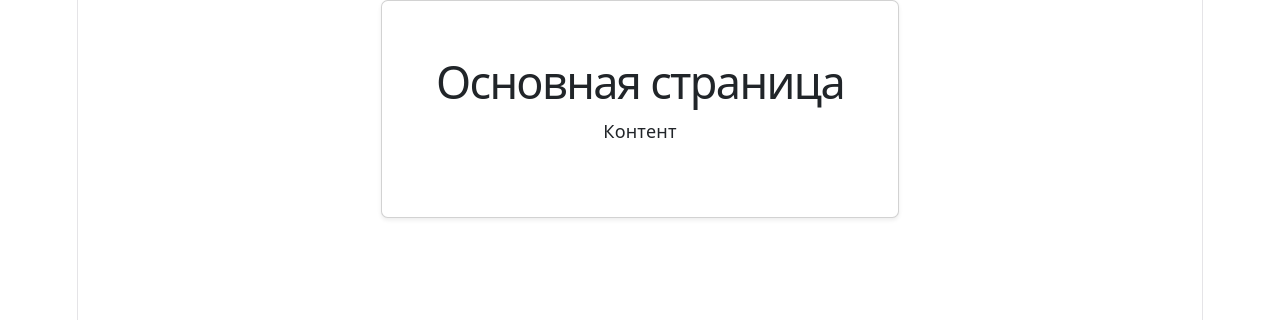
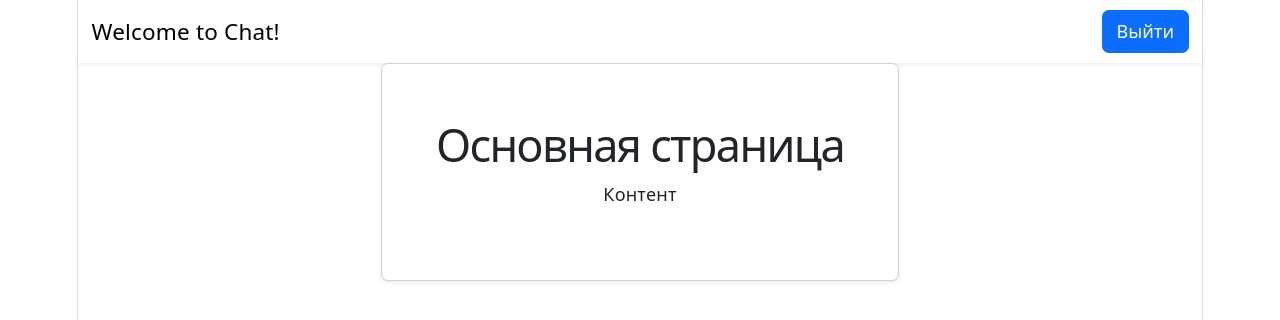
Before and after one commit to NastyaSinitsyna/frontend-project-12, a React app in the folder frontend/: page / in a window 1280 px wide. Shown: the top 320 px of the page. Built offline with nearby package versions, Linux system fonts and the light colour scheme; sample sign-in values are in the browser's storage; the HTML template or start-up script is replaced by a standard one.

Commit message:
added navbar and logout components

```diff
--- a/frontend/src/App.jsx
+++ b/frontend/src/App.jsx
@@ -1,9 +1,12 @@
 import { BrowserRouter, Routes, Route, Navigate, useLocation } from 'react-router-dom'
-import { useSelector } from 'react-redux'
+import { Button, Container, Navbar } from 'react-bootstrap'
+import { useDispatch, useSelector } from 'react-redux'
 
 import MainPage from './components/MainPage.jsx'
 import AuthorizationPage from './components/AuthorizationPage.jsx'
 import NotFoundPage from './components/NotFoundPage.jsx'
+
+import { logOut } from './slices/authSlice.js'
 
 
 const PrivateRoute = ({ children}) => {
@@ -14,9 +17,34 @@ const PrivateRoute = ({ children}) => {
   )
 }
 
+const LogOutButton = () => {
+  const dispatch = useDispatch()
+  const loggedIn = useSelector(state => state.authData.loggedIn)
+  return (
+    loggedIn
+    &&
+    <Button
+      className="btn btn-primary"
+      onClick={() => {
+        dispatch(logOut())
+        localStorage.removeItem('token')
+      }}>
+      Выйти
+    </Button>
+  )
+}
+
 const App = () => {
+
   return (
     <BrowserRouter>
+      <div className="d-flex flex-column h-100">
+        <Navbar className="shadow-sm navbar navbar-expand-lg navbar-light bg-white">
+         <Container>
+           <Navbar.Brand href="/">Welcome to Chat!</Navbar.Brand>
+           <LogOutButton />
+         </Container>
+       </Navbar>
         <Routes>
           <Route
             path="/"
@@ -29,6 +57,7 @@ const App = () => {
           <Route path="/login" element={<AuthorizationPage />} />
           <Route path="*" element={<NotFoundPage />} />
         </Routes>
+      </div>
     </BrowserRouter>
   )
 }
```
Also changed, not shown: frontend/src/components/AuthorizationPage.jsx (indentation only). Lines whose indentation alone changed are shown as unchanged.
